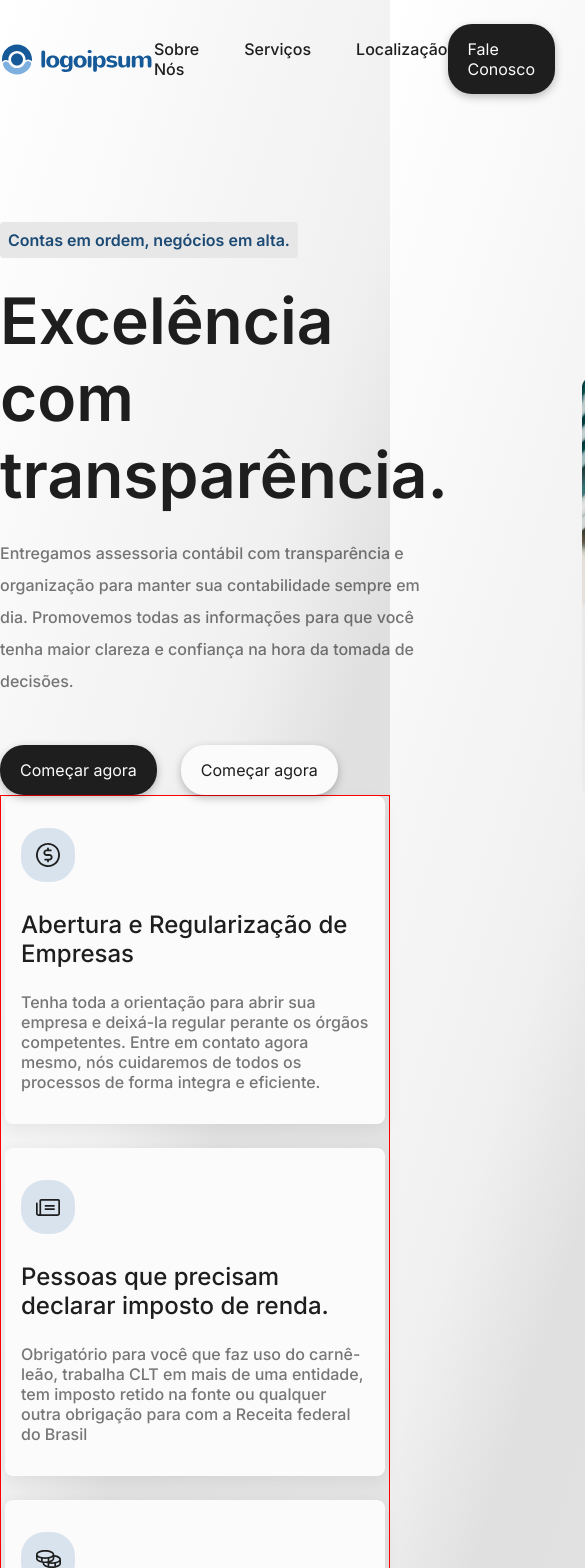
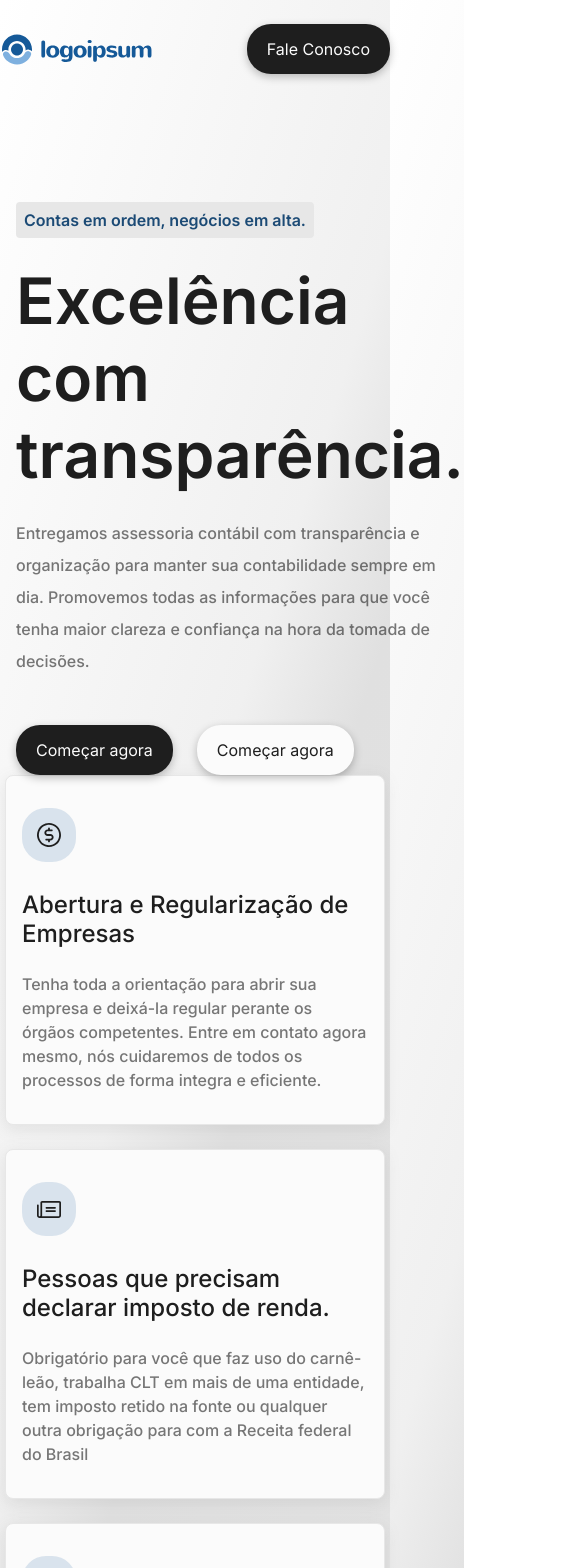
Before and after one commit to ElleLavigne/Norte-Contabilidade, a React (Vite) app: page / in a window 390 px wide. Shown: the top 1568 px of the page, 585 px wide, since content can reach past the window. Built offline with nearby package versions, Linux system fonts and the light colour scheme.

Commit message:
responsividade

```diff
--- a/src/App.module.css
+++ b/src/App.module.css
@@ -1,3 +1,9 @@
+/* .pageContainer{
+  display: flex;
+  flex-direction: column;
+  gap: 100px;
+  border: 1px solid red;
+} */
 .container {
   max-width: 90rem;
   width: 100%;
@@ -14,6 +20,15 @@
   align-items: center;
   justify-content: center;
   /* place-items: center; */
-  border: 1px solid red;
   gap: 1.5rem;
 }
+
+/* .banner{
+  display: flex;
+
+  background-color: var(--blue-800-);
+
+}
+.banner h3{
+  color: var(--white-);
+} */
--- a/src/components/Card.module.css
+++ b/src/components/Card.module.css
@@ -6,8 +6,9 @@
     max-width: 23.75rem;
     padding: 2rem 1rem;
     background-color: var(--white-);
-    box-shadow: 0px 4px 16px 0px rgba(0, 0, 0, 0.060);
+    box-shadow: 0px 4px 16px 0px rgba(120, 120, 120, 0.15);
     border-radius: 8px;
+    border: 1px solid var(--gray-100-);
 }
 .iconPath{
     max-width: 2rem;
@@ -23,4 +24,5 @@
     color: var(--black-opacity-);
     font-size: 1rem;
     font-weight: 500;
+    line-height: 1.5rem;
 }
--- a/src/components/Header.module.css
+++ b/src/components/Header.module.css
@@ -24,3 +24,9 @@
 
 
 }
+
+@media (max-width: 700px) {
+    .nav {
+      display: none;
+    }
+  }
--- a/src/components/SectionHome.jsx
+++ b/src/components/SectionHome.jsx
@@ -24,7 +24,7 @@ export function SectionHome() {
             <button className={"button2"}>Começar agora</button>
           </div>
         </div>
-        <img src={img} alt="" />
+        <img className={styles.img1} src={img} alt="" />
       </div>
     </>
   );
--- a/src/components/SectionHome.module.css
+++ b/src/components/SectionHome.module.css
@@ -1,14 +1,17 @@
-.container{
+.container {
   margin-top: 8rem;
   display: flex;
-    gap: 8.375rem;
+  flex-wrap: wrap;
+  justify-content: space-between;
+  gap: 1rem;
 }
-.contentHome{
+
+.contentHome {
   display: flex;
   flex-direction: column;
   gap: 3rem;
 }
-.contentText{
+.contentText {
   display: flex;
   flex-direction: column;
   max-width: 36.875rem;
@@ -16,30 +19,28 @@
   gap: 1.5rem;
 }
 
-.tag{
+.tag {
   width: fit-content;
   background-color: var(--gray-100-);
-    padding: 0.5rem ;
+  padding: 0.5rem;
   border-radius: 4px;
   animation: fadeIn forwards;
   opacity: 0;
   animation-duration: 1.5s;
   animation-delay: 400ms;
 }
-.tag h3{
+.tag h3 {
   font-size: 1rem;
   font-weight: 600;
   color: var(--blue-800-);
 }
-.title{
+.title {
   font-size: 4rem;
   font-weight: 600;
   animation: fadeIn;
   animation-duration: 1.5s;
-
-
 }
-.text{
+.text {
   color: var(--black-opacity-);
   line-height: 2;
   font-weight: 500;
@@ -48,8 +49,8 @@
   animation-duration: 1.5s;
   animation-delay: 500ms;
 }
-.buttonBox{
-    display:flex ;
+.buttonBox {
+  display: flex;
   gap: 24px;
   animation: fadeIn forwards;
   opacity: 0;
@@ -67,3 +68,23 @@
     transform: translateX(0px);
   }
 }
+
+/* .img1{
+    width: 100%;
+} */
+
+@media (max-width: 780px) {
+    .img1 {
+      display: none;
+    }
+    .container{
+      padding: 0 1rem;
+    }
+  }
+  @media (max-width: 1350px) {
+    .img1 {
+
+
+    }
+
+  }
```
Also changed, not shown: src/App.jsx (+10 -0 lines), src/components/Card.jsx (line endings or trailing spaces). Lines whose indentation alone changed are shown as unchanged.
